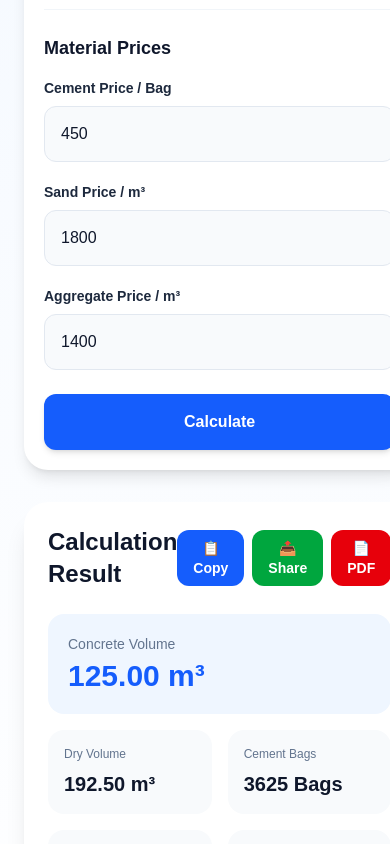
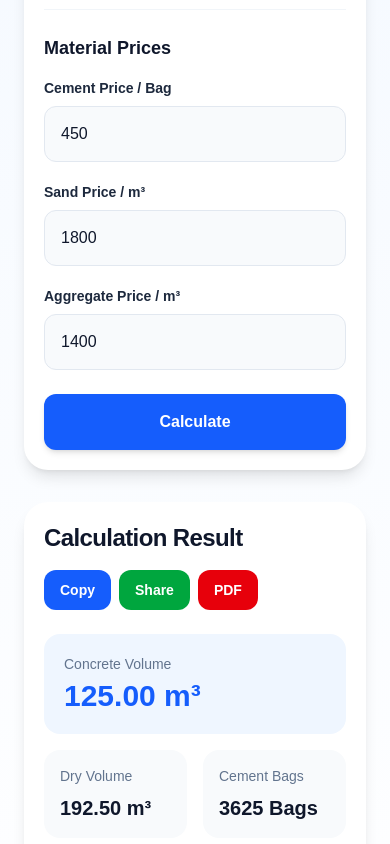
Before and after one commit to km7max-cmd/cornerspan, a Next.js app: page /calculators/concrete in a window 390 px wide. Both pictures are taken after typing "5", "5", "5" into the empty fields and a click on the button "Calculate". Shown: the part 919-1763 px from the top of the page. Built offline with nearby package versions, Linux system fonts and the light colour scheme.

Commit message:
Refactor ResultCard component layout and styles
Refactor ResultCard component for improved styling and structure. Adjust button styles and layout for better responsiveness.

```diff
--- a/app/calculators/concrete/components/ResultCard.tsx
+++ b/app/calculators/concrete/components/ResultCard.tsx
@@ -1,4 +1,5 @@
 import { formatCurrency } from "../../../utils/formatters";
+
 type Props = {
   volume: number;
   dryVolume: number;
@@ -24,7 +25,8 @@ export default function ResultCard({
   onShare,
   onDownload,
 }: Props) {
-  const currencySymbol = {
+  const currencySymbol =
+    {
       USD: "$",
       INR: "₹",
       EUR: "€",
@@ -33,124 +35,134 @@ export default function ResultCard({
       AUD: "A$",
       CAD: "C$",
     }[currency] || "$";
+
   const hasResult = volume > 0;
 
   return (
-    <section className="rounded-3xl bg-white p-6 shadow-xl">
+    <section className="w-full rounded-3xl bg-white p-5 shadow-lg sm:p-7">
 
-      <div className="mb-6 flex items-center justify-between">
+      {/* Header */}
+      <div className="mb-6 flex flex-col gap-4 sm:flex-row sm:items-center sm:justify-between">
 
-        <h2 className="text-2xl font-bold text-slate-900">
+        <h2 className="text-2xl font-bold tracking-tight text-slate-900 sm:text-3xl">
           Calculation Result
         </h2>
 
         {hasResult && (
-          <div className="flex gap-2">
+          <div className="flex flex-wrap gap-2">
 
             <button
+              type="button"
               onClick={onCopy}
-              className="rounded-xl bg-blue-600 px-4 py-2 text-sm font-semibold text-white transition hover:bg-blue-700"
+              className="rounded-xl bg-blue-600 px-4 py-2.5 text-sm font-semibold text-white transition hover:bg-blue-700 active:scale-[0.98]"
             >
-              📋 Copy
+              Copy
             </button>
 
             <button
+              type="button"
               onClick={onShare}
-              className="rounded-xl bg-green-600 px-4 py-2 text-sm font-semibold text-white transition hover:bg-green-700"
+              className="rounded-xl bg-green-600 px-4 py-2.5 text-sm font-semibold text-white transition hover:bg-green-700 active:scale-[0.98]"
             >
-              📤 Share
+              Share
             </button>
 
             <button
+              type="button"
               onClick={onDownload}
-              className="rounded-xl bg-red-600 px-4 py-2 text-sm font-semibold text-white transition hover:bg-red-700"
+              className="rounded-xl bg-red-600 px-4 py-2.5 text-sm font-semibold text-white transition hover:bg-red-700 active:scale-[0.98]"
             >
-              📄 PDF
+              PDF
             </button>
 
           </div>
         )}
-
       </div>
 
       {!hasResult ? (
-        <div className="rounded-2xl border-2 border-dashed border-slate-300 bg-slate-50 p-10 text-center">
-
-          <div className="mx-auto mb-4 flex h-16 w-16 items-center justify-center rounded-full bg-blue-100 text-3xl">
-            📊
-          </div>
+        /* Empty State */
+        <div className="rounded-2xl border border-slate-200 bg-slate-50 px-5 py-10 text-center">
 
           <h3 className="text-lg font-semibold text-slate-800">
             No Results Yet
           </h3>
 
-          <p className="mt-2 text-sm leading-6 text-slate-500">
-            Enter Length, Width and Depth to calculate
-            concrete volume and material requirements.
+          <p className="mx-auto mt-2 max-w-md text-sm leading-6 text-slate-500">
+            Enter Length, Width and Depth to calculate concrete volume
+            and material requirements.
           </p>
 
         </div>
       ) : (
         <div className="space-y-4">
 
-          <div className="rounded-2xl bg-blue-50 p-5">
-            <p className="text-sm text-slate-500">
+          {/* Concrete Volume */}
+          <div className="rounded-2xl bg-blue-50 p-5 sm:p-6">
+            <p className="text-sm font-medium text-slate-500">
               Concrete Volume
             </p>
 
-            <h3 className="mt-1 text-3xl font-black text-blue-600">
+            <h3 className="mt-1 text-3xl font-black text-blue-600 sm:text-4xl">
               {volume.toFixed(2)} m³
             </h3>
           </div>
 
+          {/* Main Results */}
           <div className="grid grid-cols-2 gap-4">
 
-            <div className="rounded-2xl bg-slate-50 p-4">
-              <p className="text-xs text-slate-500">
+            {/* Dry Volume */}
+            <div className="rounded-2xl bg-slate-50 p-4 sm:p-5">
+              <p className="text-sm text-slate-500">
                 Dry Volume
               </p>
 
-              <h3 className="mt-2 text-xl font-bold text-slate-900">
+              <h3 className="mt-2 text-xl font-bold text-slate-900 sm:text-2xl">
                 {dryVolume.toFixed(2)} m³
               </h3>
             </div>
 
-            <div className="rounded-2xl bg-slate-50 p-4">
-              <p className="text-xs text-slate-500">
+            {/* Cement */}
+            <div className="rounded-2xl bg-slate-50 p-4 sm:p-5">
+              <p className="text-sm text-slate-500">
                 Cement Bags
               </p>
 
-              <h3 className="mt-2 text-xl font-bold text-slate-900">
+              <h3 className="mt-2 text-xl font-bold text-slate-900 sm:text-2xl">
                 {bags} Bags
               </h3>
             </div>
 
-            <div className="rounded-2xl bg-slate-50 p-4">
-              <p className="text-xs text-slate-500">
+            {/* Sand */}
+            <div className="rounded-2xl bg-slate-50 p-4 sm:p-5">
+              <p className="text-sm text-slate-500">
                 Sand
               </p>
 
-              <h3 className="mt-2 text-xl font-bold text-slate-900">
+              <h3 className="mt-2 text-xl font-bold text-slate-900 sm:text-2xl">
                 {sand.toFixed(2)} m³
               </h3>
             </div>
 
-            <div className="rounded-2xl bg-slate-50 p-4">
-              <p className="text-xs text-slate-500">
+            {/* Aggregate */}
+            <div className="rounded-2xl bg-slate-50 p-4 sm:p-5">
+              <p className="text-sm text-slate-500">
                 Aggregate
               </p>
 
-              <h3 className="mt-2 text-xl font-bold text-slate-900">
+              <h3 className="mt-2 text-xl font-bold text-slate-900 sm:text-2xl">
                 {aggregate.toFixed(2)} m³
               </h3>
             </div>
 
-<div className="rounded-2xl bg-green-50 p-4 col-span-2">
-  <p className="text-xs text-slate-500">
+          </div>
+
+          {/* Total Cost */}
+          <div className="rounded-2xl bg-green-50 p-5 sm:p-6">
+            <p className="text-sm font-medium text-slate-500">
               Total Material Cost
             </p>
 
-  <h3 className="mt-2 text-2xl font-bold text-green-700">
+            <h3 className="mt-1 text-2xl font-black text-green-700 sm:text-3xl">
               {currencySymbol}
               {totalCost.toLocaleString(undefined, {
                 minimumFractionDigits: 2,
@@ -158,7 +170,7 @@ export default function ResultCard({
               })}
             </h3>
           </div>
-        </div>
+
         </div>
       )}
 
```
Lines whose indentation alone changed are shown as unchanged.
